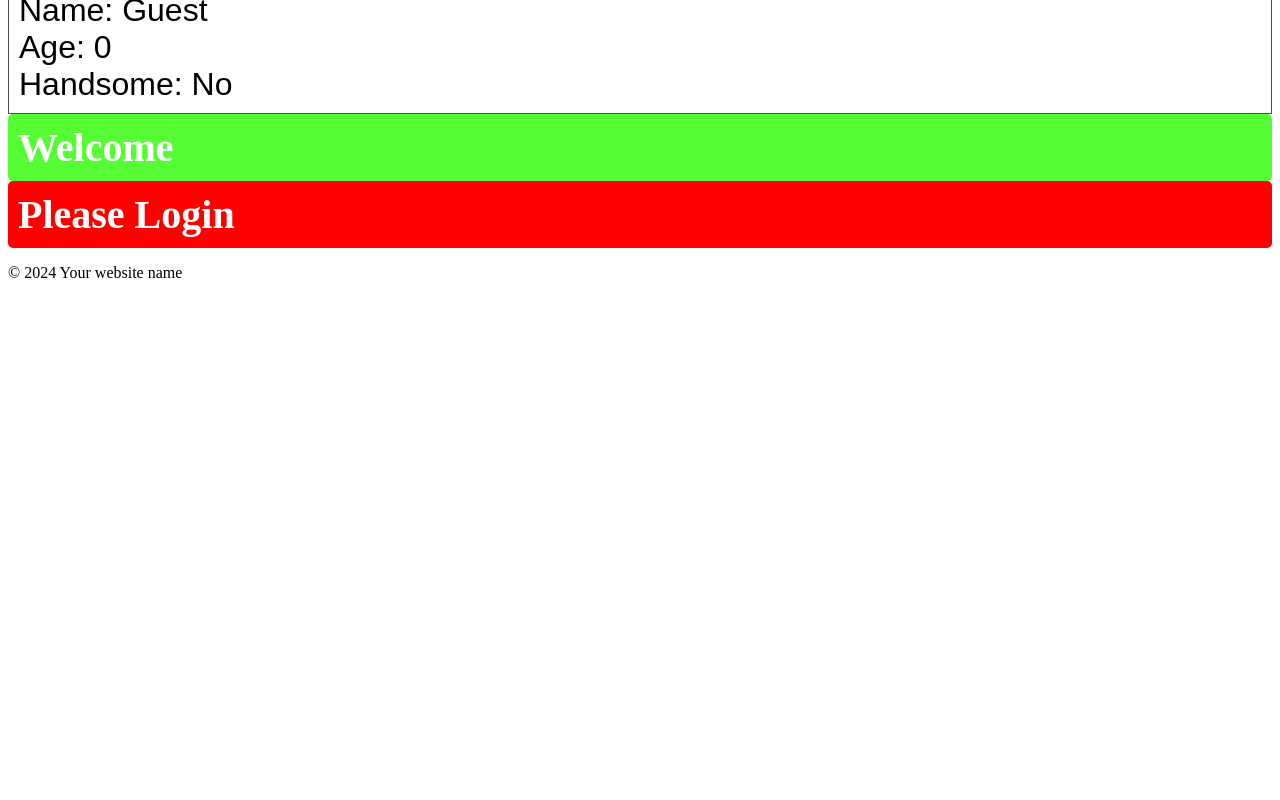
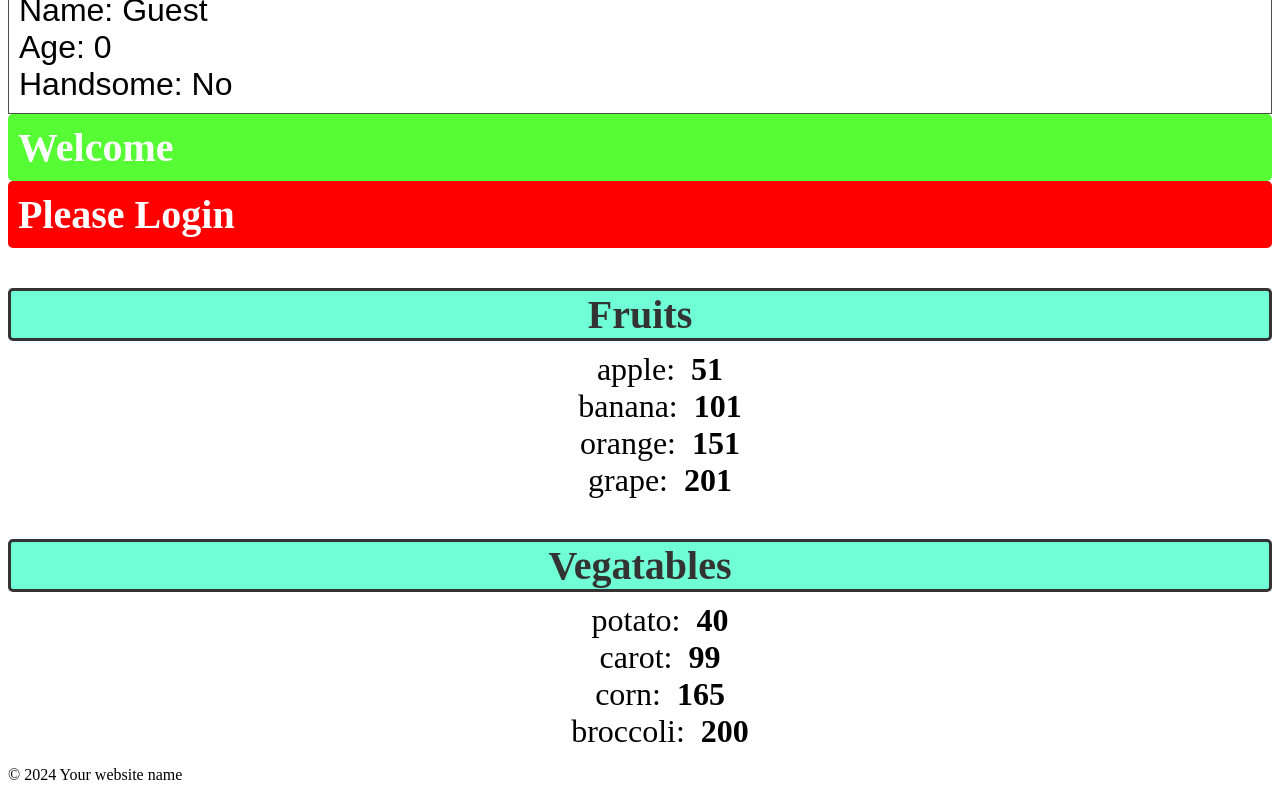
Before and after one commit to quoctrung077/challenge-7, a React (Vite) app: page / in a window 1280 px wide. Shown: the part 1139-1939 px from the top of the page. Before the commit the page ends 1437 px from the top, so only its background shows below. Built offline with nearby package versions, Linux system fonts and the light colour scheme.

Commit message:
learn render lists

```diff
--- a/src/App.jsx
+++ b/src/App.jsx
@@ -5,7 +5,22 @@ import Card from "./Card";
 import Button from "./Button/Button";
 import Student from "./Student";
 import UserGreeting from "./UserGreeting";
+import List from "./List";
 function App() {
+  const fruits = [
+    { id: 1, name: "apple", calories: 51 },
+    { id: 2, name: "banana", calories: 101 },
+    { id: 3, name: "orange", calories: 151 },
+    { id: 4, name: "grape", calories: 201 },
+  ];
+
+  const vegatables = [
+    { id: 5, name: "potato", calories: 40 },
+    { id: 6, name: "carot", calories: 99 },
+    { id: 7, name: "corn", calories: 165 },
+    { id: 8, name: "broccoli", calories: 200 },
+  ];
+
   return (
     <>
       <Header />
@@ -21,6 +36,11 @@ function App() {
       <Student />
       <UserGreeting isLoggedIn={true} username="Trung" />
       <UserGreeting isLoggedIn={false} />
+      {fruits.length > 0 && <List items={fruits} category="Fruits" />}
+      {vegatables.length > 0 && (
+        <List items={vegatables} category="Vegatables" />
+      )}
+
       <Footer />
     </>
   );
--- /dev/null
+++ b/src/List.jsx
@@ -0,0 +1,42 @@
+import PropTypes from "prop-types";
+function List({ category = "Category", items = [] }) {
+  //fruits.sort((a, b) => a.name.localeCompare(b.name)); // alphabetical
+  //fruits.sort((a, b) => b.name.localeCompare(a.name)); // reverse alphabetical
+  //fruits.sort((a, b) => b.calories - a.calories); // descending
+  //fruits.sort((a, b) => a.calories - b.calories); // ascending
+
+  //   const lowCalFruits = fruits.filter((fruits) => fruits.calories <= 150);
+  //   const hightCalFruits = fruits.filter((fruits) => fruits.calories >= 150);
+  // const category = props.category;
+  // const itemList = props.items;
+
+  const listItems = items.map((item) => (
+    <li key={item.id}>
+      {item.name}: &nbsp;<b>{item.calories}</b>
+    </li>
+  ));
+
+  return (
+    <>
+      <h3 className="list-category">{category}</h3>
+      <ol className="list-items">{listItems}</ol>
+    </>
+  );
+}
+
+List.propTypes = {
+  category: PropTypes.string,
+  items: PropTypes.arrayOf(
+    PropTypes.shape({
+      id: PropTypes.number,
+      name: PropTypes.string,
+      calories: PropTypes.number,
+    })
+  ),
+};
+
+// List.defaultProps = {
+//   category: "Category",
+//   item: [],
+// };
+export default List;
--- a/src/index.css
+++ b/src/index.css
@@ -55,3 +55,27 @@
   border-radius: 5px;
   margin: 0;
 }
+
+.list-category {
+  font-size: 2.5rem;
+  font-weight: bold;
+  color: hsl(0, 0%, 20%);
+  margin-bottom: 10px;
+  text-align: center;
+  border: 3px solid;
+  border-radius: 5px;
+  background-color: hsl(162, 100%, 72%);
+}
+
+.list-items{
+  font-size: 2rem;
+  list-style: none;
+  color: rgb(0, 0, 0);
+  text-align: center;
+  margin: 0;
+}
+
+.list-items li:hover{
+  color: rgb(71, 71, 71);
+  cursor: pointer;
+}
```
